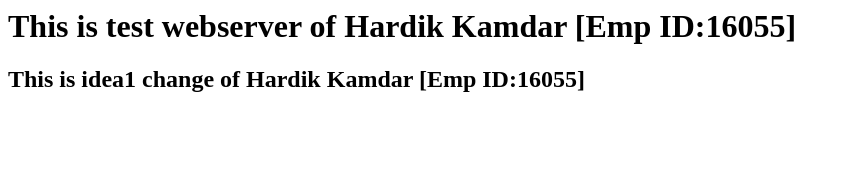
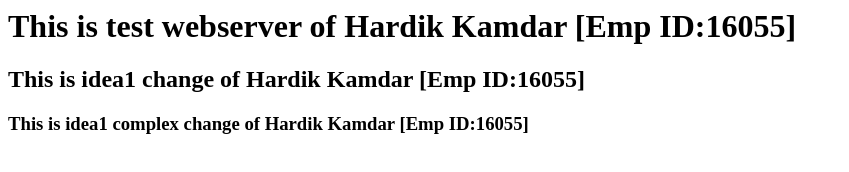
Before and after one commit to HArdikKamdar/WebApp, a plain HTML site: page index.html in a window 1280 px wide. Shown: the whole page, without its empty margins (0-849 px from the left). Drawn offline with Linux system fonts and the light colour scheme.

Commit message:
idea1 complex change

```diff
--- a/index.html
+++ b/index.html
@@ -1,2 +1,3 @@
 <h1>This is test webserver of Hardik Kamdar [Emp ID:16055]</h1>
 <h2>This is idea1 change  of Hardik Kamdar [Emp ID:16055]</h2>
+<h3>This is idea1 complex change of Hardik Kamdar [Emp ID:16055]</h3>
```
